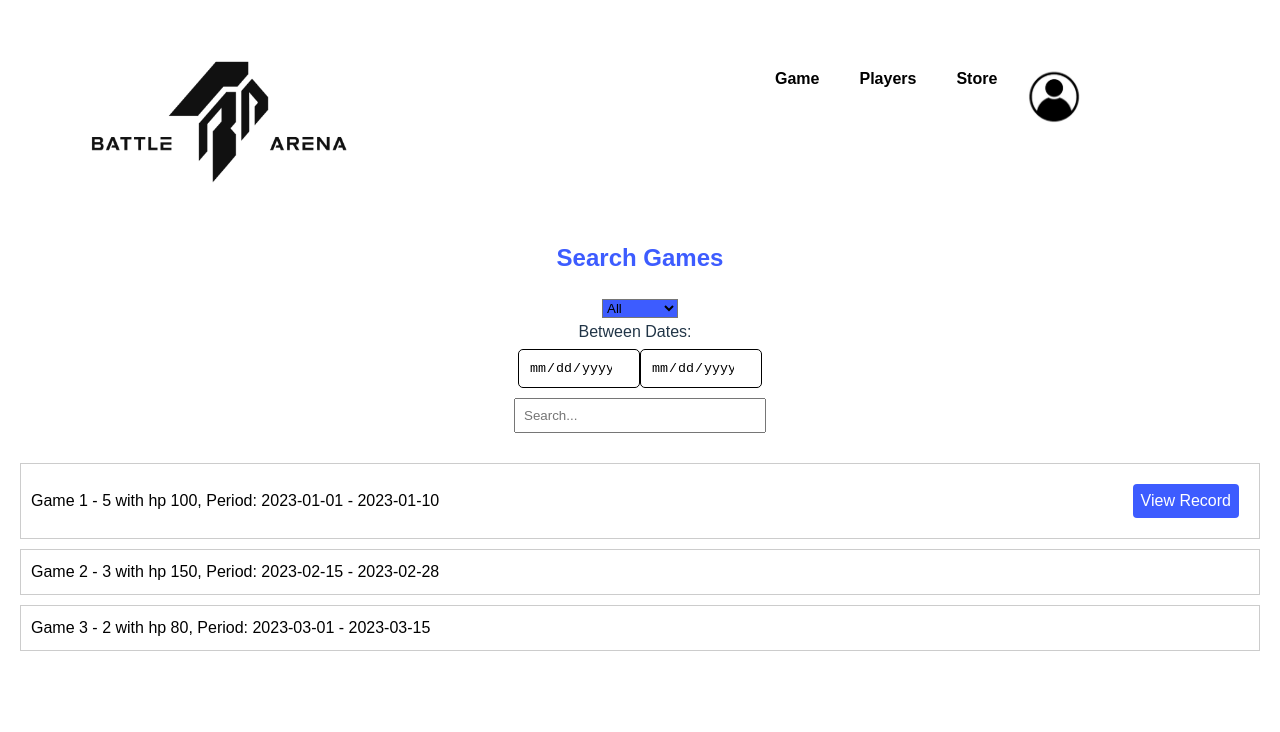
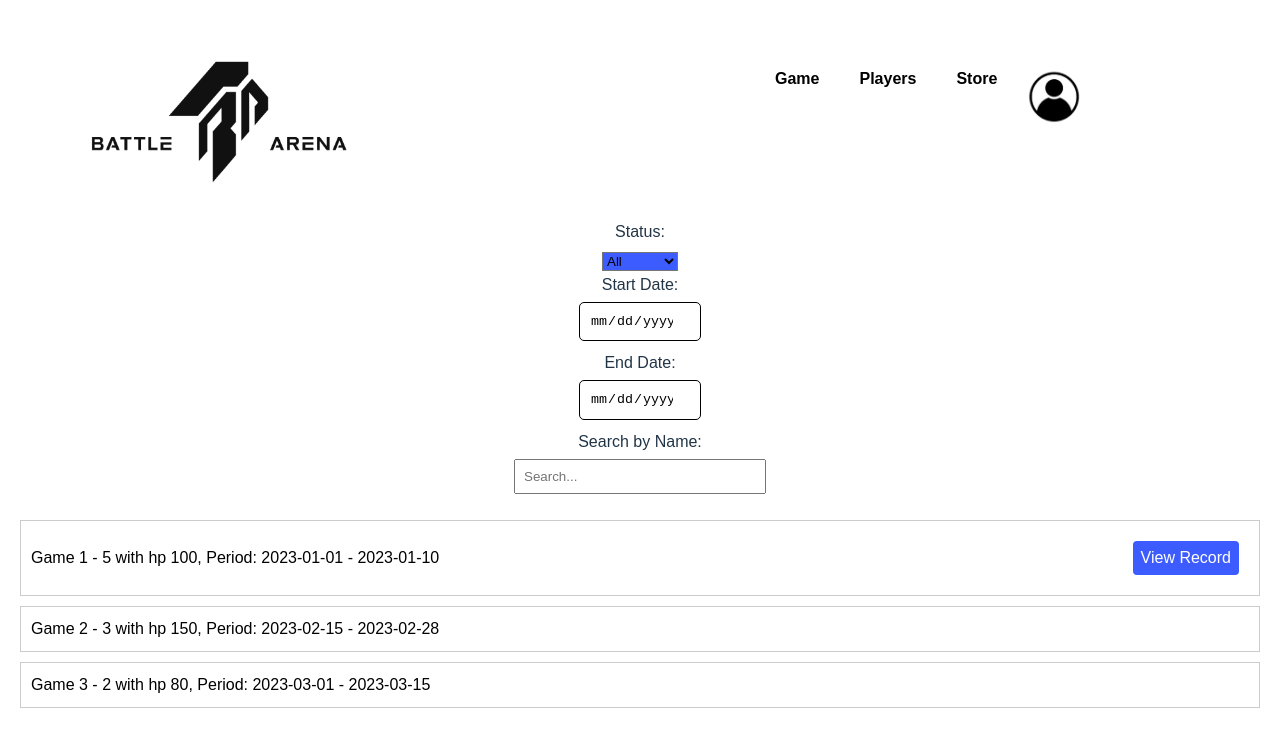
Before and after one commit to juangnnz/webprojects1, a Vue app: page /game-finder in a window 1280 px wide. Shown: the top 732 px of the page. Built offline with nearby package versions, Linux system fonts and the light colour scheme.

Commit message:
using a form instead of div

```diff
--- a/src/components/gameFinder.vue
+++ b/src/components/gameFinder.vue
@@ -1,27 +1,25 @@
 <template>
   <!-- The main container for the game finder component -->
   <div class="game-finder">
-    <!-- Title for the game search section -->
-    <h2 id="searchGamesTitle">Search Games</h2>
-
-    <!-- Filters section containing dropdown, date inputs, and search bar -->
-    <div class="filters">
-      <select v-model="filterStatus" class="selector">
+    <!-- Form for filters containing dropdown, date inputs, and search bar -->
+    <form @submit.prevent="applyFilters" class="filter-form">
+      <!-- Filter by Status -->
+      <label for="filterStatus">Status:</label>
+      <select v-model="filterStatus" id="filterStatus" class="selector">
         <option value="all">All</option>
         <option value="finished">Finished</option>
         <option value="available">Available</option>
       </select>
 
+      <!-- Between Dates -->
+      <label for="startDate">Start Date:</label>
+      <input type="date" v-model="startDate" id="startDate" class="dates" />
+      <label for="endDate">End Date:</label>
+      <input type="date" v-model="endDate" id="endDate" class="dates" />
 
-      <label id="datesLabel">Between Dates:</label>
-      <input type="date" v-model="startDate" class="dates" />
-      <input type="date" v-model="endDate" class="dates" />
-
-      <!-- Search bar with a search icon -->
-      <div class="search-container">
-        <input v-model="searchQuery" type="text" class="search-input" placeholder="Search...">
-      </div>
-    </div>
+      <!-- Search by Name -->
+      <label for="searchQuery">Search by Name:</label>
+      <input v-model="searchQuery" type="text" id="searchQuery" class="search-input" placeholder="Search...">
 
       <!-- List of games displayed based on applied filters -->
       <ul class="game-list">
@@ -31,7 +29,7 @@
           <button v-if="game.status === 'finished'" @click="viewRecord(game)">View Record</button>
         </li>
       </ul>
-
+    </form>
   </div>
 </template>
 
@@ -97,7 +95,6 @@ export default {
       this.selectedGame = this.games.find((game) => game.id === gameId);
     },
   },
-
 };
 </script>
 
```
Lines whose indentation alone changed are shown as unchanged.
